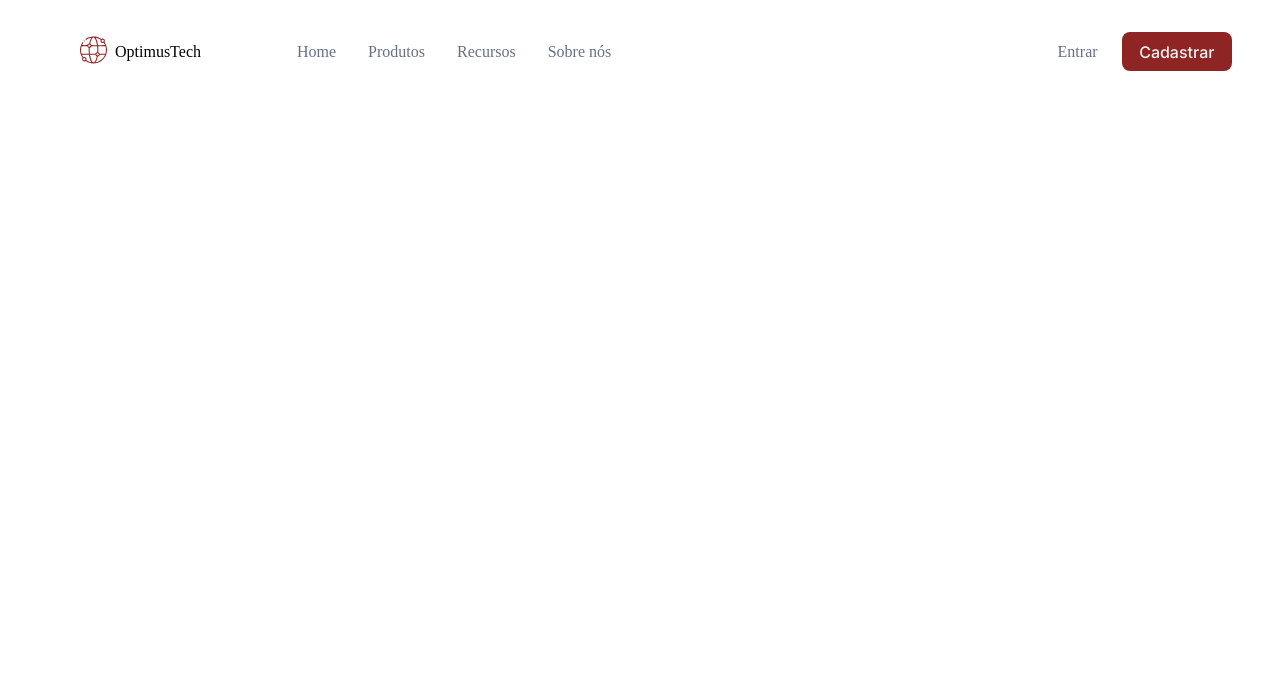
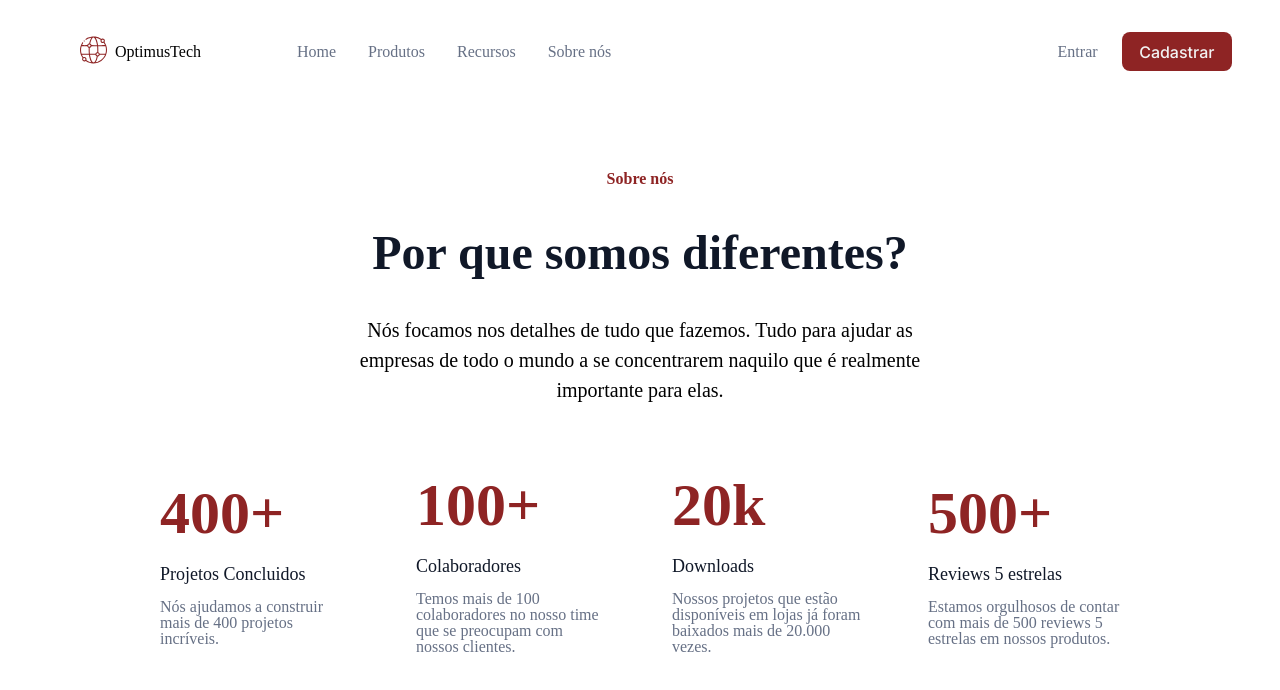
Before and after one commit to Arthur-KF18/7-Days-of-Code, a website built with Vite: page HTML-e-CSS/index.html in a window 1280 px wide. Built offline with nearby package versions, Linux system fonts and the light colour scheme.

Commit message:
Informações e sobre realizados ✅

```diff
--- a/HTML-e-CSS/index.html
+++ b/HTML-e-CSS/index.html
@@ -1,11 +1,11 @@
 <!DOCTYPE html>
-<html lang="en">
+<html lang="pt-br">
 
 <head>
 	<meta charset="UTF-8" />
-	<link rel="icon" type="image/svg+xml" href="/vite.svg" />
+	<link rel="icon" type="image/svg+xml" href="./images/worldwide 1 (Traced).svg" />
 	<meta name="viewport" content="width=device-width, initial-scale=1.0" />
-	<title>Vite App</title>
+	<title>OptimusTech</title>
 	<link rel="stylesheet" href="reset.css">
 	<link rel="stylesheet" href="style.css">
 
@@ -36,6 +36,42 @@
 		</section>
 	</header>
 
+	<main>
+		<section class="sobre">
+			<h2>Sobre nós</h2>
+			<h1>Por que somos diferentes?</h1>
+			<p>Nós focamos nos detalhes de tudo que fazemos. Tudo para ajudar
+				as empresas de todo o mundo a se concentrarem naquilo que é realmente
+				importante para elas.</p>
+		</section>
+
+		<section class="informacoes">
+			<div class="informacoes__detalhes">
+				<h1>400+</h1>
+				<h2>Projetos Concluidos</h2>
+				<p>Nós ajudamos a construir mais de 400 projetos incríveis.</p>
+			</div>
+
+			<div class="informacoes__detalhes">
+				<h1>100+</h1>
+				<h2>Colaboradores</h2>
+				<p>Temos mais de 100 colaboradores no nosso time que se preocupam com nossos clientes.</p>
+			</div>
+
+			<div class="informacoes__detalhes">
+				<h1>20k</h1>
+				<h2>Downloads</h2>
+				<p>Nossos projetos que estão disponíveis em lojas já foram baixados mais de 20.000 vezes.</p>
+			</div>
+
+			<div class="informacoes__detalhes">
+				<h1>500+</h1>
+				<h2>Reviews 5 estrelas</h2>
+				<p>Estamos orgulhosos de contar com mais de 500 reviews 5 estrelas em nossos produtos.</p>
+			</div>
+		</section>
+	</main>
+
 	<script type="module" src="/main.js"></script>
 </body>
 
--- a/HTML-e-CSS/style.css
+++ b/HTML-e-CSS/style.css
@@ -19,12 +19,14 @@ html {
   font-size: var(--fonte-tamanho-base);
 }
 
+/* estilos cabecalho */
 .cabecalho {
   display: flex;
   flex-direction: row;
   justify-content: space-between;
   align-items: center;
   padding: 2rem 3rem;
+  margin-bottom: 2rem;
 }
 
 .cabecalhoSecao {
@@ -55,7 +57,7 @@ html {
 
 .cabecalho__secao>li {
   font-weight: var(--fonte-peso-titulo);
-  color: var(--fonte-cor-base)
+  color: var(--fonte-cor-base);
 }
 
 .cabecalho__login {
@@ -80,3 +82,74 @@ html {
   font-size: var(--fonte-tamanho-base);
   padding: 0.6rem 1.1rem;
 }
+
+/* estilos main */
+
+/* Sobre */
+.sobre {
+  display: flex;
+  flex-direction: column;
+  justify-content: center;
+  align-items: center;
+  gap: 2rem;
+  padding: 2rem;
+  margin-bottom: 2rem;
+}
+
+.sobre>h2 {
+  color: var(--vermelho-principal);
+  font-weight: var(--fonte-peso-titulo-maior);
+  line-height: 1.5rem;
+}
+.sobre>h1 {
+  color: var(--fonte-cor-titulo);
+  font-size: 3rem;
+  font-weight: var(--fonte-peso-titulo-maior);
+  line-height: 3.75rem;
+}
+
+.sobre>p {
+  font-size: 1.25rem;
+  font-weight: var(--fonte-peso-texto);
+  text-align: center;
+  line-height: 1.875rem;
+  width: 45vw;
+}
+
+/* informações */
+
+.informacoes {
+  display: flex;
+  flex-direction: row;
+  gap: 4rem;
+  justify-content: center;
+  align-items: center;
+  flex-wrap: nowrap;
+}
+
+.informacoes__detalhes {
+  display: flex;
+  flex-direction: column;
+  justify-content: center;
+  align-self: stretch;
+  gap: 1rem;
+  width: 15vw;
+}
+
+.informacoes__detalhes>h1 {
+  font-size: 3.75rem;
+  font-weight: var(--fonte-peso-titulo-maior);
+  line-height: 4.5rem;
+  color: var(--vermelho-principal);
+}
+
+.informacoes__detalhes>h2 {
+  font-size: 1.125rem;
+  font-weight: var(--fonte-peso-titulo);
+  color: var(--fonte-cor-titulo);
+}
+
+.informacoes__detalhes>p {
+  color: var(--fonte-cor-base);
+  font-weight: var(--fonte-peso-texto);
+}
```
